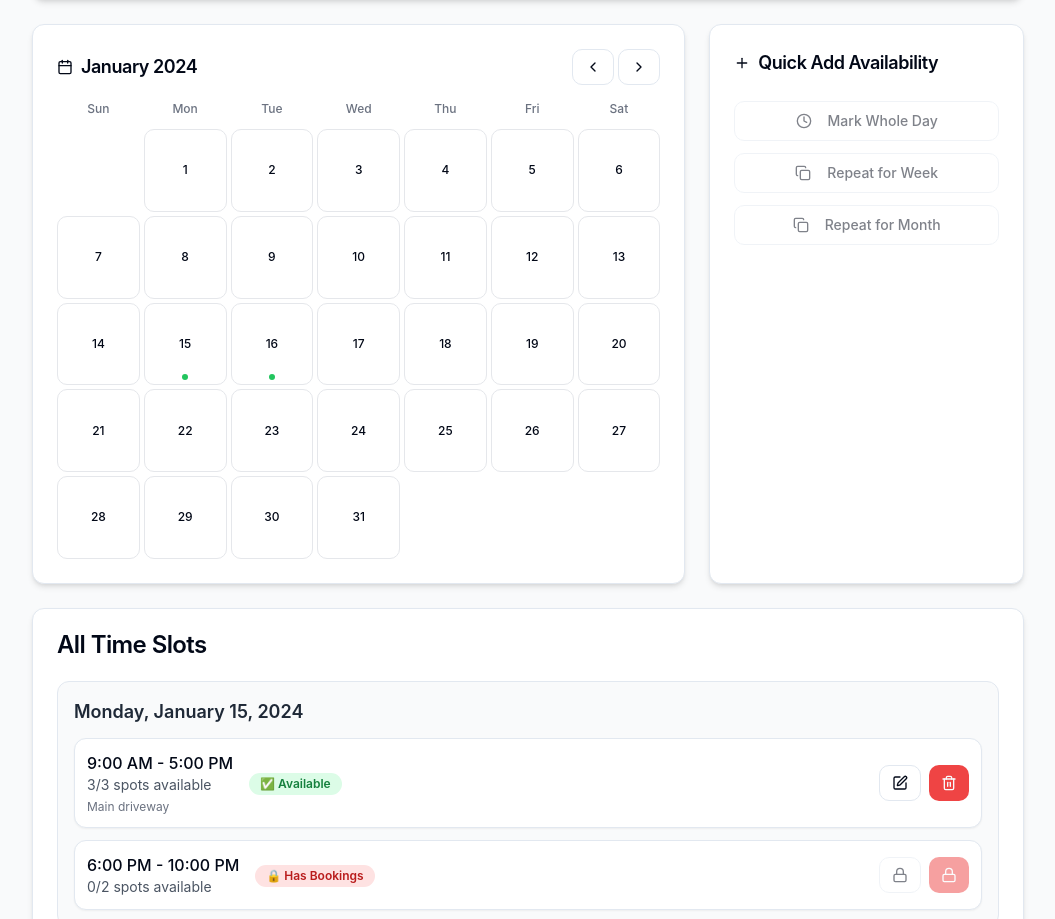
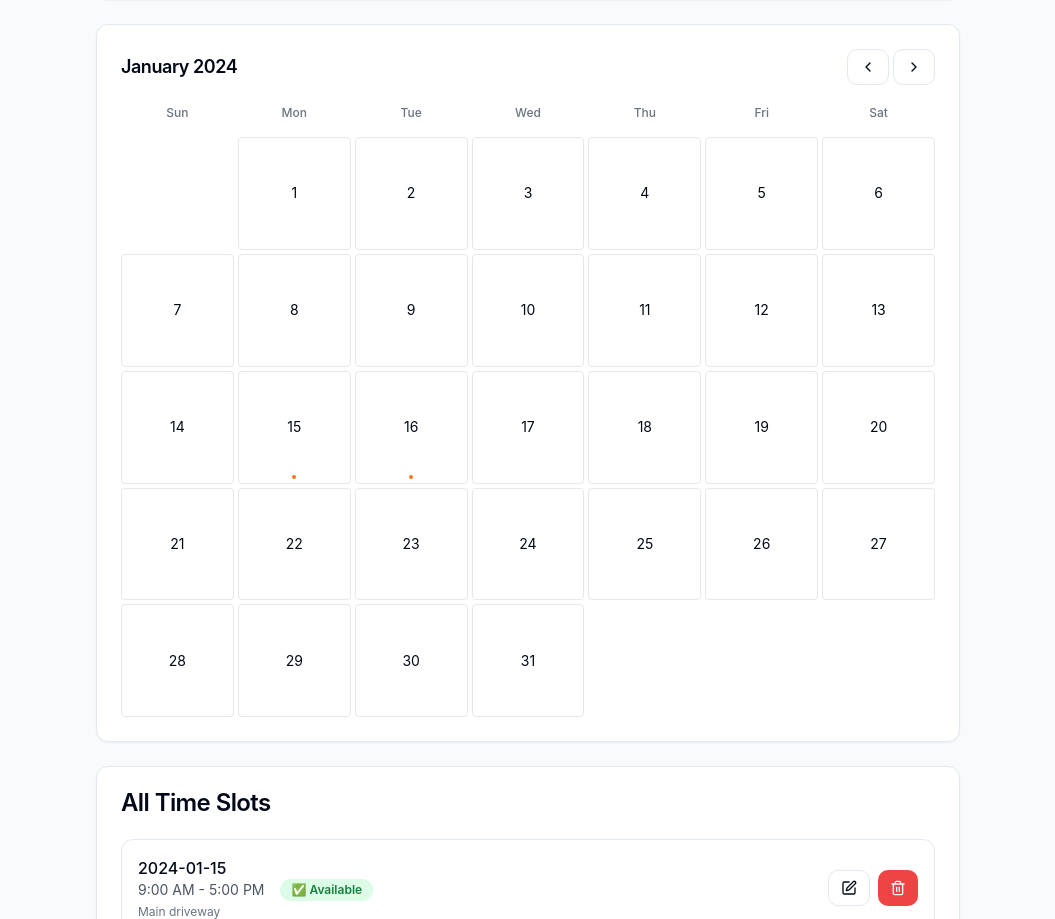
Before and after one commit to INQproject/pimd-web, a React (Vite) app: page /manage-availability/1 in a window 1280 px wide. Shown: the part 333-1252 px from the top of the page, without its empty margins (112-1167 px from the left). Built offline with nearby package versions, Linux system fonts and the light colour scheme.

Commit message:
Reverted to commit 5a41fb46057ef64071d06a58c72fb9f37bbede87

```diff
--- a/src/pages/host/ManageAvailability.tsx
+++ b/src/pages/host/ManageAvailability.tsx
@@ -7,19 +7,17 @@ import { Button } from '@/components/ui/button';
 import { Input } from '@/components/ui/input';
 import { Label } from '@/components/ui/label';
 import { Textarea } from '@/components/ui/textarea';
-import { ArrowLeft, Plus, Edit, Trash2, Lock, ChevronLeft, ChevronRight, Calendar, Clock, Copy } from 'lucide-react';
+import { ArrowLeft, Plus, Edit, Trash2, Lock, ChevronLeft, ChevronRight } from 'lucide-react';
 import { Badge } from '@/components/ui/badge';
 import { toast } from '@/hooks/use-toast';
-import { Collapsible, CollapsibleContent, CollapsibleTrigger } from '@/components/ui/collapsible';
 
 interface Slot {
   id: string;
   date: string;
   startTime: string;
   endTime: string;
-  totalSpots: number;
-  availableSpots: number;
   notes?: string;
+  status: 'available' | 'booked';
   isBooked: boolean;
 }
 
@@ -36,9 +34,8 @@ const ManageAvailability = () => {
       date: '2024-01-15',
       startTime: '9:00 AM',
       endTime: '5:00 PM',
-      totalSpots: 3,
-      availableSpots: 3,
       notes: 'Main driveway',
+      status: 'available',
       isBooked: false
     },
     {
@@ -46,8 +43,7 @@ const ManageAvailability = () => {
       date: '2024-01-15',
       startTime: '6:00 PM',
       endTime: '10:00 PM',
-      totalSpots: 2,
-      availableSpots: 0,
+      status: 'booked',
       isBooked: true
     },
     {
@@ -55,8 +51,7 @@ const ManageAvailability = () => {
       date: '2024-01-16',
       startTime: '8:00 AM',
       endTime: '6:00 PM',
-      totalSpots: 5,
-      availableSpots: 4,
+      status: 'available',
       isBooked: false
     }
   ]);
@@ -64,18 +59,10 @@ const ManageAvailability = () => {
   const [newSlot, setNewSlot] = useState({
     startTime: '',
     endTime: '',
-    totalSpots: '1',
     notes: ''
   });
 
-  // Time options for dropdowns
-  const timeOptions = [
-    '6:00 AM', '7:00 AM', '8:00 AM', '9:00 AM', '10:00 AM', '11:00 AM',
-    '12:00 PM', '1:00 PM', '2:00 PM', '3:00 PM', '4:00 PM', '5:00 PM',
-    '6:00 PM', '7:00 PM', '8:00 PM', '9:00 PM', '10:00 PM', '11:00 PM'
-  ];
-
-  // Generate compact calendar days
+  // Generate calendar days for current month
   const generateCalendarDays = () => {
     const year = currentMonth.getFullYear();
     const month = currentMonth.getMonth();
@@ -105,70 +92,31 @@ const ManageAvailability = () => {
   const handleDateClick = (dateStr: string) => {
     setSelectedDate(dateStr);
     setShowSlotForm(true);
-    setNewSlot({ startTime: '', endTime: '', totalSpots: '1', notes: '' });
+    setNewSlot({ startTime: '', endTime: '', notes: '' });
   };
 
-  const validateSlot = () => {
+  const addNewSlot = () => {
     if (!selectedDate || !newSlot.startTime || !newSlot.endTime) {
       toast({
         title: "Error",
         description: "Please fill in start time and end time.",
         variant: "destructive"
       });
-      return false;
+      return;
     }
-
-    // Check if end time is after start time
-    const startIndex = timeOptions.indexOf(newSlot.startTime);
-    const endIndex = timeOptions.indexOf(newSlot.endTime);
-
-    if (endIndex <= startIndex) {
-      toast({
-        title: "Error",
-        description: "End time must be after start time.",
-        variant: "destructive"
-      });
-      return false;
-    }
-
-    // Check for overlapping slots
-    const existingSlots = slots.filter(slot => slot.date === selectedDate);
-    const hasOverlap = existingSlots.some(slot => {
-      const existingStart = timeOptions.indexOf(slot.startTime);
-      const existingEnd = timeOptions.indexOf(slot.endTime);
-      return (startIndex < existingEnd && endIndex > existingStart);
-    });
-
-    if (hasOverlap) {
-      toast({
-        title: "Error",
-        description: "This time slot overlaps with an existing slot.",
-        variant: "destructive"
-      });
-      return false;
-    }
-
-    return true;
-  };
-
-  const addNewSlot = () => {
-    if (!validateSlot()) return;
-
-    const totalSpots = parseInt(newSlot.totalSpots) || 1;
 
     const newSlotData: Slot = {
       id: Math.random().toString(36).substr(2, 9),
       date: selectedDate,
       startTime: newSlot.startTime,
       endTime: newSlot.endTime,
-      totalSpots,
-      availableSpots: totalSpots,
       notes: newSlot.notes || undefined,
+      status: 'available',
       isBooked: false
     };
 
     setSlots(prev => [...prev, newSlotData]);
-    setNewSlot({ startTime: '', endTime: '', totalSpots: '1', notes: '' });
+    setNewSlot({ startTime: '', endTime: '', notes: '' });
     setShowSlotForm(false);
 
     toast({
@@ -182,7 +130,7 @@ const ManageAvailability = () => {
     if (slot?.isBooked) {
       toast({
         title: "Cannot Delete",
-        description: "This slot has bookings and cannot be deleted.",
+        description: "This slot is already booked and cannot be deleted.",
         variant: "destructive"
       });
       return;
@@ -195,32 +143,15 @@ const ManageAvailability = () => {
     });
   };
 
-  const markWholeDay = () => {
-    if (!selectedDate) {
-      toast({
-        title: "Error",
-        description: "Please select a date first.",
-        variant: "destructive"
-      });
-      return;
-    }
+  const toggleSlotAvailability = (slotId: string) => {
+    const slot = slots.find(s => s.id === slotId);
+    if (slot?.isBooked) return;
 
-    const defaultSlot: Slot = {
-      id: Math.random().toString(36).substr(2, 9),
-      date: selectedDate,
-      startTime: '8:00 AM',
-      endTime: '8:00 PM',
-      totalSpots: 2,
-      availableSpots: 2,
-      notes: 'All day availability',
-      isBooked: false
-    };
-
-    setSlots(prev => [...prev, defaultSlot]);
-    toast({
-      title: "Whole Day Added",
-      description: "8:00 AM - 8:00 PM slot added for the selected date.",
-    });
+    setSlots(prev => prev.map(slot =>
+      slot.id === slotId
+        ? { ...slot, status: slot.status === 'available' ? 'available' : 'available' }
+        : slot
+    ));
   };
 
   const nextMonth = () => {
@@ -240,26 +171,14 @@ const ManageAvailability = () => {
     });
   };
 
-  const getSlotsByDate = () => {
-    const groupedSlots: { [key: string]: Slot[] } = {};
-    slots.forEach(slot => {
-      if (!groupedSlots[slot.date]) {
-        groupedSlots[slot.date] = [];
-      }
-      groupedSlots[slot.date].push(slot);
-    });
-    return groupedSlots;
-  };
-
   const calendarDays = generateCalendarDays();
   const selectedDateSlots = slots.filter(slot => slot.date === selectedDate);
   const monthNames = ["January", "February", "March", "April", "May", "June",
     "July", "August", "September", "October", "November", "December"];
-  const slotsByDate = getSlotsByDate();
 
   return (
     <Layout title="Manage Availability">
-      <div className="max-w-5xl mx-auto space-y-6 p-4">
+      <div className="max-w-4xl mx-auto space-y-6 p-4">
         {/* Back Button */}
         <Button
           variant="outline"
@@ -272,24 +191,18 @@ const ManageAvailability = () => {
         </Button>
 
         {/* Header */}
-        <Card className="shadow-md">
+        <Card>
           <CardHeader className="pb-4">
-            <CardTitle className="flex items-center">
-              <Calendar className="mr-2 h-5 w-5" />
-              Manage Availability - Listing #{listingId}
-            </CardTitle>
-            <p className="text-sm text-gray-600">Click any date to add availability slots</p>
+            <CardTitle>Manage Availability - Listing #{listingId}</CardTitle>
+            <p className="text-sm text-gray-600">Click any date to add availability</p>
           </CardHeader>
         </Card>
 
-        <div className="grid grid-cols-1 lg:grid-cols-3 gap-6">
         {/* Compact Calendar */}
-          <div className="lg:col-span-2">
-            <Card className="shadow-md rounded-lg">
+        <Card>
           <CardHeader className="pb-3">
             <div className="flex items-center justify-between">
-                  <CardTitle className="text-lg flex items-center">
-                    <Calendar className="mr-2 h-4 w-4" />
+              <CardTitle className="text-lg">
                 {monthNames[currentMonth.getMonth()]} {currentMonth.getFullYear()}
               </CardTitle>
               <div className="flex space-x-1">
@@ -305,7 +218,7 @@ const ManageAvailability = () => {
           <CardContent className="pt-0">
             <div className="grid grid-cols-7 gap-1 text-center mb-2">
               {['Sun', 'Mon', 'Tue', 'Wed', 'Thu', 'Fri', 'Sat'].map(day => (
-                    <div key={day} className="p-1 text-xs font-medium text-gray-500">{day}</div>
+                <div key={day} className="p-2 text-xs font-medium text-gray-500">{day}</div>
               ))}
             </div>
             <div className="grid grid-cols-7 gap-1">
@@ -314,17 +227,17 @@ const ManageAvailability = () => {
                   {dayData ? (
                     <button
                       onClick={() => handleDateClick(dayData.dateStr)}
-                          className={`w-full h-full text-sm rounded-md hover:bg-gray-100 relative border transition-colors flex flex-col items-center justify-center ${
+                      className={`w-full h-full text-sm rounded hover:bg-gray-100 relative border transition-colors flex items-center justify-center ${
                         selectedDate === dayData.dateStr
-                              ? 'bg-orange-500 text-white border-orange-500'
+                          ? 'bg-orange-500 text-white'
                           : dayData.isToday
                           ? 'bg-blue-100 text-blue-800 border-blue-300'
-                              : 'border-gray-200 hover:border-gray-300'
+                          : 'border-gray-200'
                       }`}
                     >
-                          <span className="text-xs font-medium">{dayData.day}</span>
+                      {dayData.day}
                       {dayData.hasSlots && (
-                            <div className="absolute bottom-1 left-1/2 transform -translate-x-1/2 w-1.5 h-1.5 bg-green-500 rounded-full"></div>
+                        <div className="absolute bottom-1 left-1/2 transform -translate-x-1/2 w-1 h-1 bg-orange-500 rounded-full"></div>
                       )}
                     </button>
                   ) : (
@@ -335,65 +248,14 @@ const ManageAvailability = () => {
             </div>
           </CardContent>
         </Card>
-          </div>
-
-          {/* Quick Actions */}
-          <Card className="shadow-md rounded-lg">
-            <CardHeader>
-              <CardTitle className="text-lg flex items-center">
-                <Plus className="mr-2 h-4 w-4" />
-                Quick Add Availability
-              </CardTitle>
-            </CardHeader>
-            <CardContent className="space-y-3">
-              <Button
-                onClick={markWholeDay}
-                variant="outline"
-                className="w-full text-sm"
-                disabled={!selectedDate}
-              >
-                <Clock className="mr-2 h-4 w-4" />
-                Mark Whole Day
-              </Button>
-              <Button
-                variant="outline"
-                className="w-full text-sm"
-                disabled={!selectedDate}
-              >
-                <Copy className="mr-2 h-4 w-4" />
-                Repeat for Week
-              </Button>
-              <Button
-                variant="outline"
-                className="w-full text-sm"
-                disabled={!selectedDate}
-              >
-                <Copy className="mr-2 h-4 w-4" />
-                Repeat for Month
-              </Button>
-              {selectedDate && (
-                <div className="mt-4 p-3 bg-orange-50 rounded-lg border">
-                  <p className="text-sm font-medium text-orange-800">
-                    Selected: {formatDate(selectedDate)}
-                  </p>
-                </div>
-              )}
-            </CardContent>
-          </Card>
-        </div>
 
         {/* Inline Slot Form */}
         {showSlotForm && selectedDate && (
-          <Collapsible open={showSlotForm} onOpenChange={setShowSlotForm}>
-            <CollapsibleContent>
-              <Card className="shadow-md rounded-lg border-orange-200 border-2">
-                <CardHeader className="pb-3 bg-orange-50">
-                  <CardTitle className="text-lg flex items-center">
-                    <Plus className="mr-2 h-4 w-4" />
-                    Add Slot for {formatDate(selectedDate)}
-                  </CardTitle>
+          <Card>
+            <CardHeader className="pb-3">
+              <CardTitle className="text-lg">Add Slot for {formatDate(selectedDate)}</CardTitle>
             </CardHeader>
-                <CardContent className="space-y-4 pt-4">
+            <CardContent className="space-y-4">
               <div className="grid grid-cols-1 md:grid-cols-2 gap-4">
                 <div>
                   <Label htmlFor="startTime">Start Time</Label>
@@ -404,9 +266,15 @@ const ManageAvailability = () => {
                     className="w-full mt-1 p-2 border border-gray-300 rounded-md"
                   >
                     <option value="">Select start time</option>
-                        {timeOptions.map(time => (
-                          <option key={time} value={time}>{time}</option>
-                        ))}
+                    {Array.from({ length: 24 }, (_, i) => {
+                      const hour = i === 0 ? 12 : i > 12 ? i - 12 : i;
+                      const ampm = i < 12 ? 'AM' : 'PM';
+                      return (
+                        <option key={i} value={`${hour}:00 ${ampm}`}>
+                          {hour}:00 {ampm}
+                        </option>
+                      );
+                    })}
                   </select>
                 </div>
                 <div>
@@ -418,35 +286,28 @@ const ManageAvailability = () => {
                     className="w-full mt-1 p-2 border border-gray-300 rounded-md"
                   >
                     <option value="">Select end time</option>
-                        {timeOptions.map(time => (
-                          <option key={time} value={time}>{time}</option>
-                        ))}
+                    {Array.from({ length: 24 }, (_, i) => {
+                      const hour = i === 0 ? 12 : i > 12 ? i - 12 : i;
+                      const ampm = i < 12 ? 'AM' : 'PM';
+                      return (
+                        <option key={i} value={`${hour}:00 ${ampm}`}>
+                          {hour}:00 {ampm}
+                        </option>
+                      );
+                    })}
                   </select>
                 </div>
               </div>
-                  <div className="grid grid-cols-1 md:grid-cols-2 gap-4">
-                    <div>
-                      <Label htmlFor="totalSpots">Number of Spots</Label>
-                      <Input
-                        id="totalSpots"
-                        type="number"
-                        min="1"
-                        placeholder="1"
-                        value={newSlot.totalSpots}
-                        onChange={(e) => setNewSlot(prev => ({ ...prev, totalSpots: e.target.value }))}
-                        className="mt-1"
-                      />
-                    </div>
               <div>
                 <Label htmlFor="notes">Notes (Optional)</Label>
-                      <Input
+                <Textarea
                   id="notes"
-                        placeholder="Special instructions"
+                  placeholder="Any special notes or instructions"
                   value={newSlot.notes}
                   onChange={(e) => setNewSlot(prev => ({ ...prev, notes: e.target.value }))}
                   className="mt-1"
+                  rows={2}
                 />
-                    </div>
               </div>
               <div className="flex space-x-2">
                 <Button
@@ -466,45 +327,86 @@ const ManageAvailability = () => {
               </div>
             </CardContent>
           </Card>
-            </CollapsibleContent>
-          </Collapsible>
         )}
 
-        {/* Slots List by Date */}
-        <Card className="shadow-md rounded-lg">
+        {/* Slots for Selected Date */}
+        {selectedDate && selectedDateSlots.length > 0 && (
+          <Card>
+            <CardHeader className="pb-3">
+              <CardTitle className="text-lg">Slots for {formatDate(selectedDate)}</CardTitle>
+            </CardHeader>
+            <CardContent>
+              <div className="space-y-3">
+                {selectedDateSlots.map(slot => (
+                  <div key={slot.id} className="flex items-center justify-between p-3 border rounded-lg">
+                    <div className="flex-1">
+                      <p className="font-medium">{slot.startTime} - {slot.endTime}</p>
+                      {slot.notes && (
+                        <p className="text-sm text-gray-600 mt-1">{slot.notes}</p>
+                      )}
+                      <div className="mt-2">
+                        {slot.isBooked ? (
+                          <Badge variant="secondary" className="bg-gray-100 text-gray-700">
+                            🔒 Booked
+                          </Badge>
+                        ) : (
+                          <Badge variant="default" className="bg-green-100 text-green-700">
+                            ✅ Available
+                          </Badge>
+                        )}
+                      </div>
+                    </div>
+                    <div className="flex space-x-2">
+                      <Button
+                        size="sm"
+                        variant="outline"
+                        disabled={slot.isBooked}
+                        className={slot.isBooked ? 'opacity-50' : ''}
+                      >
+                        {slot.isBooked ? <Lock className="h-4 w-4" /> : <Edit className="h-4 w-4" />}
+                      </Button>
+                      <Button
+                        size="sm"
+                        variant="destructive"
+                        onClick={() => deleteSlot(slot.id)}
+                        disabled={slot.isBooked}
+                        className={slot.isBooked ? 'opacity-50' : ''}
+                      >
+                        {slot.isBooked ? <Lock className="h-4 w-4" /> : <Trash2 className="h-4 w-4" />}
+                      </Button>
+                    </div>
+                  </div>
+                ))}
+              </div>
+            </CardContent>
+          </Card>
+        )}
+
+        {/* All Slots Overview */}
+        <Card>
           <CardHeader>
             <CardTitle>All Time Slots</CardTitle>
           </CardHeader>
           <CardContent>
-            <div className="space-y-6">
-              {Object.keys(slotsByDate).length === 0 ? (
+            <div className="space-y-3">
+              {slots.length === 0 ? (
                 <p className="text-gray-500 text-center py-8">No slots added yet. Click on a date above to add your first slot.</p>
               ) : (
-                Object.entries(slotsByDate)
-                  .sort(([a], [b]) => new Date(a).getTime() - new Date(b).getTime())
-                  .map(([date, dateSlots]) => (
-                    <div key={date} className="border rounded-lg p-4 bg-gray-50">
-                      <h3 className="font-semibold text-lg mb-3 text-gray-800">
-                        {formatDate(date)}
-                      </h3>
-                      <div className="space-y-3">
-                        {dateSlots.map(slot => (
-                          <div key={slot.id} className="flex items-center justify-between p-3 border rounded-lg bg-white shadow-sm">
+                slots.map(slot => (
+                  <div key={slot.id} className="flex items-center justify-between p-4 border rounded-lg">
                     <div className="flex-1">
                       <div className="flex items-center space-x-4">
                         <div>
-                                  <p className="font-medium">{slot.startTime} - {slot.endTime}</p>
-                                  <p className="text-sm text-gray-600">
-                                    {slot.availableSpots}/{slot.totalSpots} spots available
-                                  </p>
+                          <p className="font-medium">{slot.date}</p>
+                          <p className="text-sm text-gray-600">{slot.startTime} - {slot.endTime}</p>
                           {slot.notes && (
                             <p className="text-xs text-gray-500 mt-1">{slot.notes}</p>
                           )}
                         </div>
                         <div>
                           {slot.isBooked ? (
-                                    <Badge variant="secondary" className="bg-red-100 text-red-700">
-                                      🔒 Has Bookings
+                            <Badge variant="secondary" className="bg-gray-100 text-gray-700">
+                              🔒 Booked
                             </Badge>
                           ) : (
                             <Badge variant="default" className="bg-green-100 text-green-700">
@@ -534,9 +436,6 @@ const ManageAvailability = () => {
                       </Button>
                     </div>
                   </div>
-                        ))}
-                      </div>
-                    </div>
                 ))
               )}
             </div>
```
Lines whose indentation alone changed are shown as unchanged.
